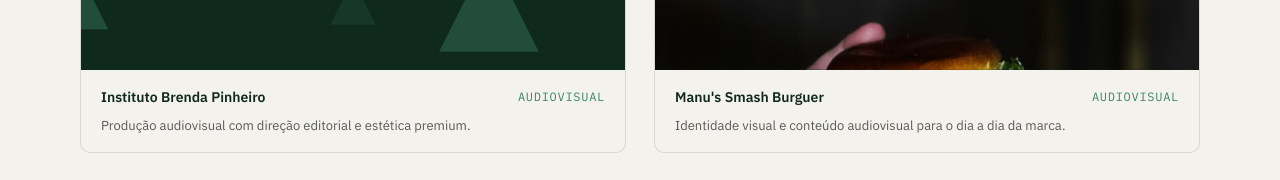
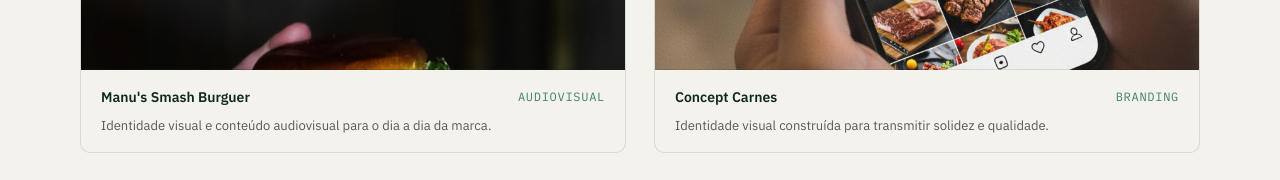
Before and after one commit to kaiopamorim-droid/pinehubsite, a React (Vite) app in the folder pinehub-landing/: page / in a window 1280 px wide. Shown: the part 4283-4463 px from the top of the page. Built offline with nearby package versions, Linux system fonts and the light colour scheme; grey boxes are pictures that could not be loaded.

Commit message:
Remove Instituto Brenda Pinheiro do portfólio

```diff
--- a/pinehub-landing/src/siteConfig.js
+++ b/pinehub-landing/src/siteConfig.js
@@ -130,12 +130,6 @@ export const process = [
 // símbolo vetorial da marca em vez de foto, mais leve e sempre nítido.
 export const portfolioProjects = [
   {
-    name: "Instituto Brenda Pinheiro",
-    tag: "Audiovisual",
-    icon: "video",
-    description: "Produção audiovisual com direção editorial e estética premium.",
-  },
-  {
     name: "Manu's Smash Burguer",
     tag: "Audiovisual",
     icon: "video",
```
